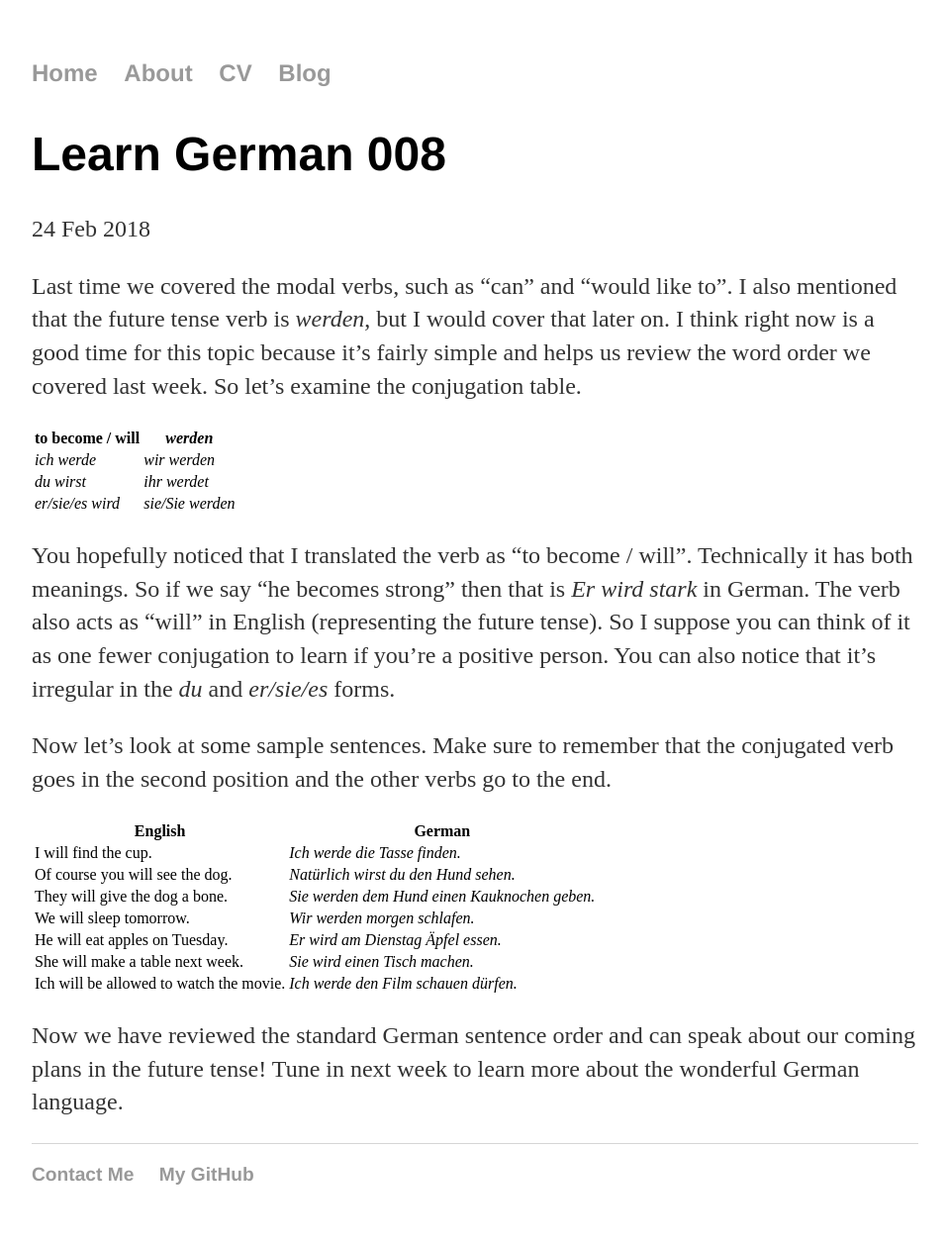
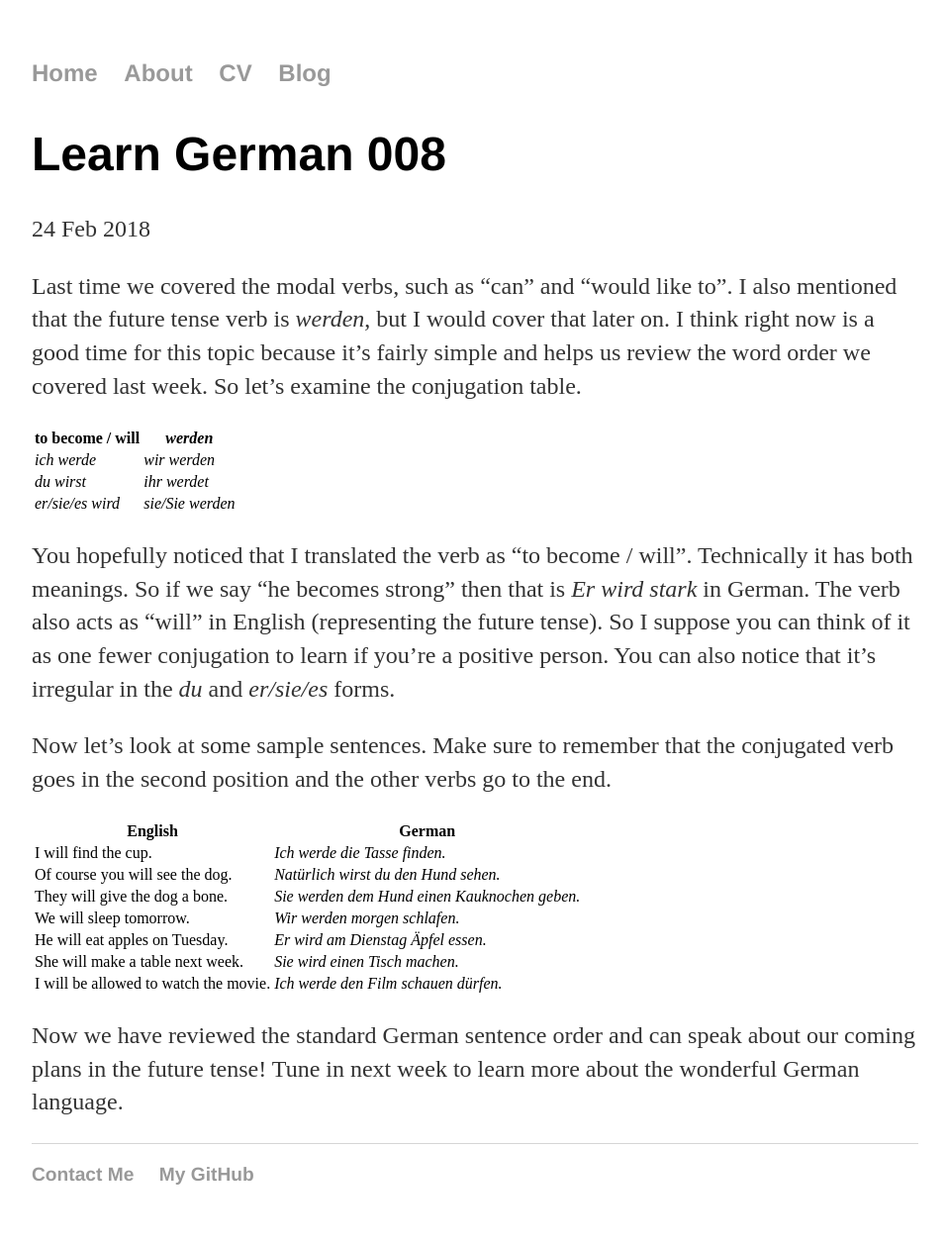
Before and after one commit to Prescientje/prescientje.github.io, a Jekyll site: the page built from _posts/2018-02-24-learn-german-008.md, in a window 1280 px wide. Shown: the whole page at 99% size, without its empty margins (160-1119 px from the left). Built offline with Jekyll 4.4.1, drawn with Linux system fonts in a browser that asks for light colours.

Commit message:
fix ich -> i

```diff
--- a/_posts/2018-02-24-learn-german-008.md
+++ b/_posts/2018-02-24-learn-german-008.md
@@ -32,7 +32,7 @@ Make sure to remember that the conjugated verb goes in the second position and t
 | We will sleep tomorrow. | *Wir werden morgen schlafen.* |
 | He will eat apples on Tuesday. | *Er wird am Dienstag &Auml;pfel essen.* |
 | She will make a table next week. | *Sie wird einen Tisch machen.* |
-| Ich will be allowed to watch the movie. | *Ich werde den Film schauen d&uuml;rfen.* |
+| I will be allowed to watch the movie. | *Ich werde den Film schauen d&uuml;rfen.* |
 
 Now we have reviewed the standard German sentence order and can speak about our coming plans in the future tense!
 Tune in next week to learn more about the wonderful German language.
```
Also changed, not shown: _posts/2018-02-17-learn-german-007.md (+1 -1 lines).
